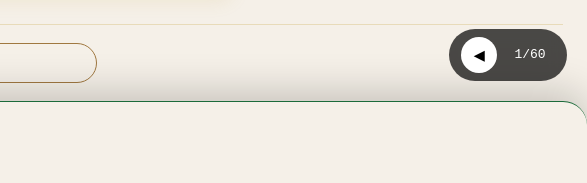
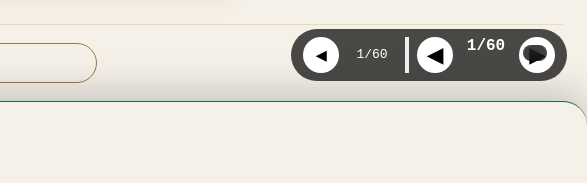
Before and after one commit to deen-tag/Deentag, a plain HTML site: page index.html in a window 1280 px wide. Shown: the part 699-882 px from the top of the page, 693-1280 px from the left. Drawn offline with nearby package versions, Linux system fonts and the light colour scheme.

Commit message:
Update index.html

```diff
--- a/index.html
+++ b/index.html
@@ -454,4 +454,32 @@
 <div style="position: fixed; bottom: 20px; right: 20px; background: rgba(0,0,0,0.7); backdrop-filter: blur(8px); padding: 8px 12px; border-radius: 40px; z-index: 9999; display: flex; gap: 8px; font-family: monospace;">
   <button id="prevTheme" style="background: white; border: none; width: 36px; height: 36px; border-radius: 50%; cursor: pointer; font-weight: bold;">◀</button>
   <span id="themeCounter" style="color: white; min-width: 50px; text-align: center; line-height: 36px;">1/60</span>
-  <button id="nextTheme"
+  <button id="nextTheme" <!-- Sélecteur flottant 60 thèmes -->
+<div style="position: fixed; bottom: 20px; right: 20px; background: rgba(0,0,0,0.7); backdrop-filter: blur(8px); padding: 8px 12px; border-radius: 40px; z-index: 9999; display: flex; gap: 8px; align-items: center;">
+  <button id="prevTheme" style="background: white; border: none; width: 36px; height: 36px; border-radius: 50%; cursor: pointer; font-weight: bold; font-size: 20px;">◀</button>
+  <span id="themeCounter" style="color: white; min-width: 50px; text-align: center; font-size: 16px; font-weight: bold;">1/60</span>
+  <button id="nextTheme" style="background: white; border: none; width: 36px; height: 36px; border-radius: 50%; cursor: pointer; font-weight: bold; font-size: 20px;">▶</button>
+</div>
+
+<script>
+  let currentTheme = parseInt(localStorage.getItem('deentag_selected_theme') || '1');
+  const totalThemes = 60;
+
+  function applyTheme(index) {
+    document.body.classList.remove(...Array.from(document.body.classList).filter(c => c.startsWith('theme-')));
+    document.body.classList.add(`theme-${index}`);
+    localStorage.setItem('deentag_selected_theme', index);
+    const counter = document.getElementById('themeCounter');
+    if (counter) counter.innerText = `${index}/${totalThemes}`;
+  }
+
+  document.getElementById('prevTheme').onclick = () => {
+    currentTheme = currentTheme > 1 ? currentTheme - 1 : totalThemes;
+    applyTheme(currentTheme);
+  };
+  document.getElementById('nextTheme').onclick = () => {
+    currentTheme = currentTheme < totalThemes ? currentTheme + 1 : 1;
+    applyTheme(currentTheme);
+  };
+  applyTheme(currentTheme);
+</script>
```
